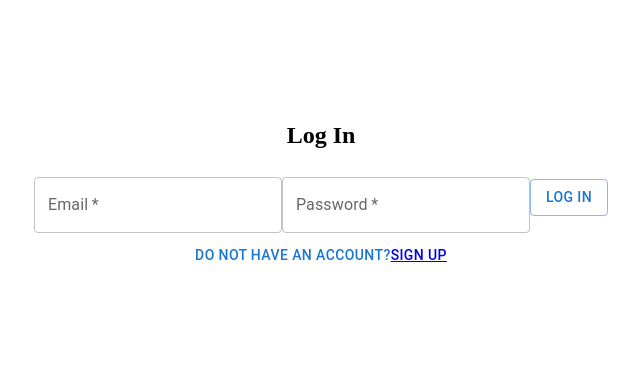
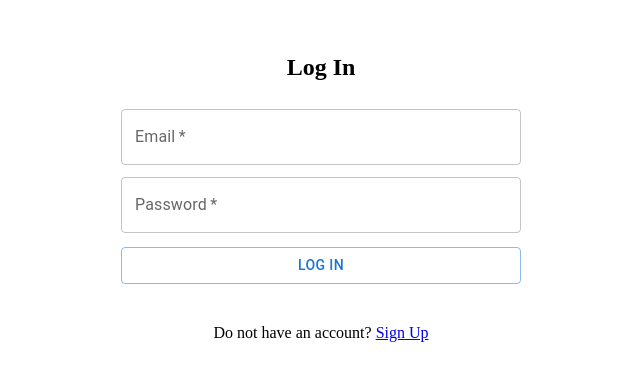
Before and after one commit to 5Mountains/awesome-website, a React (Create React App) app: page /login in a window 1280 px wide. Shown: the part 220-600 px from the top of the page, without its empty margins (319-959 px from the left). Built offline with nearby package versions, Linux system fonts and the light colour scheme; no server answers.

Commit message:
add LogIn logic and structure update

```diff
--- a/src/components/App.tsx
+++ b/src/components/App.tsx
@@ -4,7 +4,7 @@ import {
   Routes,
   Route,
 } from "react-router-dom";
-import { LogIn } from './LogIn';
+import { LogIn } from './LogIn/LogIn';
 import { SignUp } from './SignUp';
 import { UserPage } from './UserPage';
 
--- a/src/components/LogIn.tsx
+++ b/src/components/LogIn/LogIn.tsx
@@ -1,11 +1,10 @@
-import React, { useState, SyntheticEvent } from 'react';
+import React, { useState, SyntheticEvent, CSSProperties } from 'react';
 import { Button, Grid, TextField, Alert } from '@mui/material';
 import { Link, useNavigate } from 'react-router-dom';
-
-export interface IUserData {
-    email: string;
-    password: string;
-}
+import { signInWithEmailAndPassword } from "firebase/auth";
+import { auth } from '../../firebase';
+import { IUserData } from './types';
+import { styles } from './styles';
 
 export const LogIn = (): JSX.Element => {
   const navigate = useNavigate();
@@ -16,18 +15,37 @@ export const LogIn = (): JSX.Element => {
 
   const handleOnSubmit = (e: SyntheticEvent<HTMLFormElement>) => {
     e.preventDefault();
-    console.log(userData.email, userData.password);
+    setLoading(true);
 
-    navigate('/');
+    signInWithEmailAndPassword(auth, userData.email, userData.password)
+    .then((userCredential) => {
+      const user = userCredential.user;
+
+      if (user) {
+        navigate('/');
+      }
+    })
+    .catch((error) => {
+      setError(error.message);
+    })
+    .finally(() => {
+      setLoading(false);
+    })
 
     setUserData({email: '', password: ''});
   }
 
   return (
-    <Grid style={{ height: '100vh' }} container direction="column" justifyContent="center" alignItems="center">
+    <Grid
+      style={styles.root}
+      container
+      direction="column"
+      justifyContent="center"
+      alignItems="center"
+    >
         <h2>Log In</h2>
         {error && <Alert severity="error">{error}</Alert>}
-        <form onSubmit={handleOnSubmit}>
+        <form style={styles.form as CSSProperties} onSubmit={handleOnSubmit}>
             <TextField
                 required
                 margin="dense"
@@ -46,9 +64,9 @@ export const LogIn = (): JSX.Element => {
                 value={userData.password}
                 onChange={(e) => setUserData({...userData, password: e.target.value})}
             />
-            <Button type='submit' style={{ margin: '10px 0' }} variant='outlined'>Log In</Button>
+            <Button disabled={loading} type='submit' style={styles.submitBtn} variant='outlined'>Log In</Button>
         </form>
-        <Button>Do not have an account? <Link to={'/signup'}>Sign Up</Link></Button>
+        <div>Do not have an account? <Link to={'/signup'}>Sign Up</Link></div>
     </Grid>
   )
 }
--- /dev/null
+++ b/src/components/LogIn/index.ts
@@ -0,0 +1 @@
+export { LogIn } from './LogIn';
--- /dev/null
+++ b/src/components/LogIn/styles.ts
@@ -0,0 +1,19 @@
+export const styles = {
+    root: {
+        height: '100vh',
+    },
+    title: {
+        margin: '30px',
+    },
+    form: {
+        display: "flex",
+        flexDirection: "column",
+        alignItems: "stretch",
+        justifyContent: "center",
+        width: '400px',
+        marginBottom: '30px',
+    },
+    submitBtn: {
+        margin: '10px 0px',
+    }
+}
--- /dev/null
+++ b/src/components/LogIn/types.ts
@@ -0,0 +1,4 @@
+export interface IUserData {
+    email: string;
+    password: string;
+}
--- a/src/components/SignUp.tsx
+++ b/src/components/SignUp.tsx
@@ -17,8 +17,6 @@ export const SignUp = (): JSX.Element => {
   const handleOnSubmit = (e: SyntheticEvent<HTMLFormElement>) => {
     e.preventDefault();
     console.log(userData.email, userData.password);
-
-    navigate('/');
 
     setUserData({email: '', password: ''});
   }
--- a/src/firebase.ts
+++ b/src/firebase.ts
@@ -1,12 +1,14 @@
-import { initializeApp } from "firebase/app"
+import { FirebaseOptions, initializeApp } from "firebase/app";
+import { getAuth } from "firebase/auth";
 
-const firebaseConfig = {
-    apiKey: process.env.FIREBASE_API_KEY,
-    authDomain: process.env.FIREBASE_AUTH_DOMAIN,
-    projectId: process.env.FIREBASE_PROJECT_ID,
-    storageBucket: process.env.FIREBASE_STORAGE_BUCKET,
-    messagingSenderId: process.env.FIREBASE_MESSAGING_SENDER_ID,
-    appId: process.env.FIREBASE_APP_ID
+const firebaseConfig: FirebaseOptions = {
+    apiKey: process.env.REACT_APP_FIREBASE_API_KEY,
+    authDomain: process.env.REACT_APP_FIREBASE_AUTH_DOMAIN,
+    projectId: process.env.REACT_APP_FIREBASE_PROJECT_ID,
+    storageBucket: process.env.REACT_APP_FIREBASE_STORAGE_BUCKET,
+    messagingSenderId: process.env.REACT_APP_FIREBASE_MESSAGING_SENDER_ID,
+    appId: process.env.REACT_APP_FIREBASE_APP_ID
 }
 
 const app = initializeApp(firebaseConfig);
+export const auth = getAuth();
```
Also changed, not shown: 1 other file (tests, documents, lock files or other folders).
